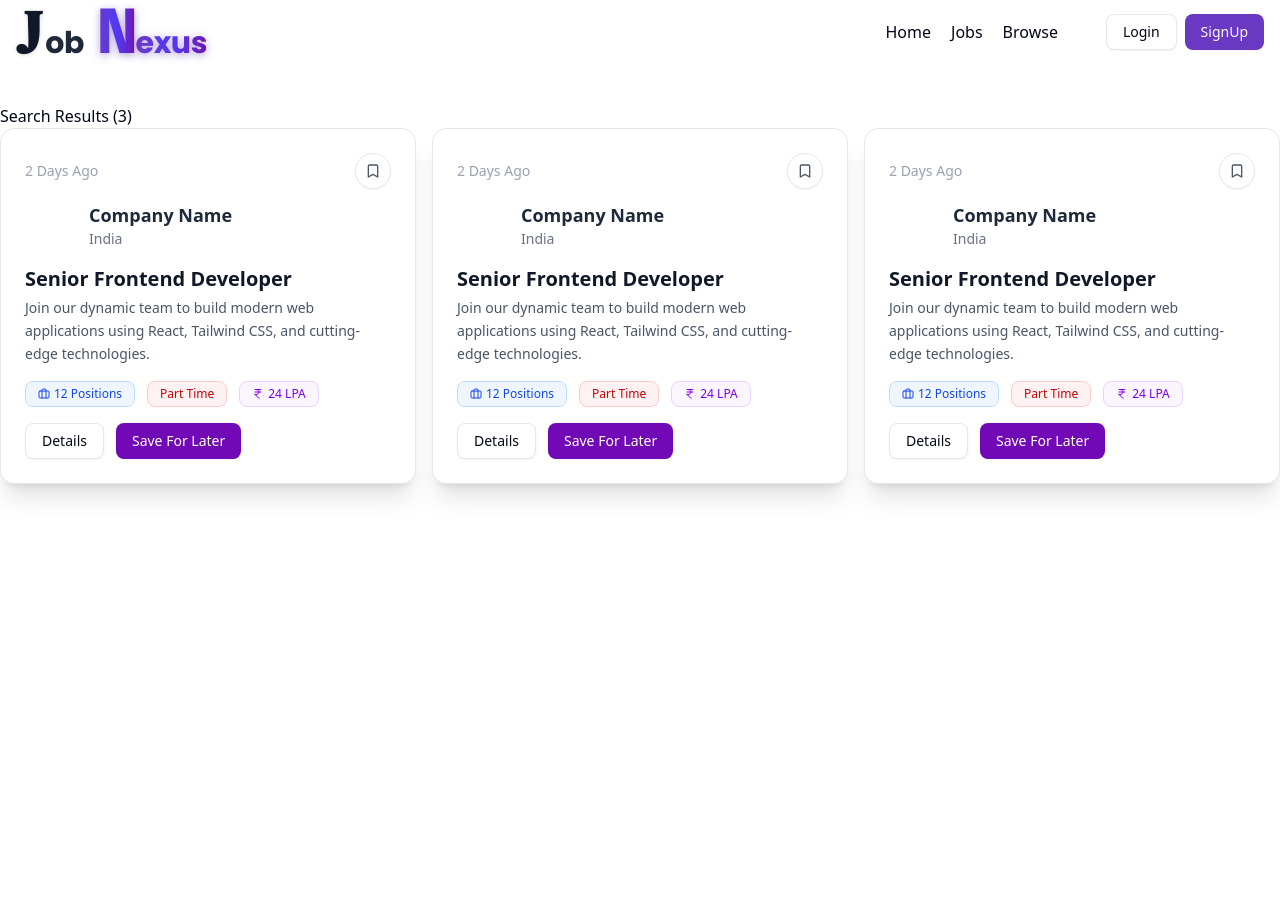
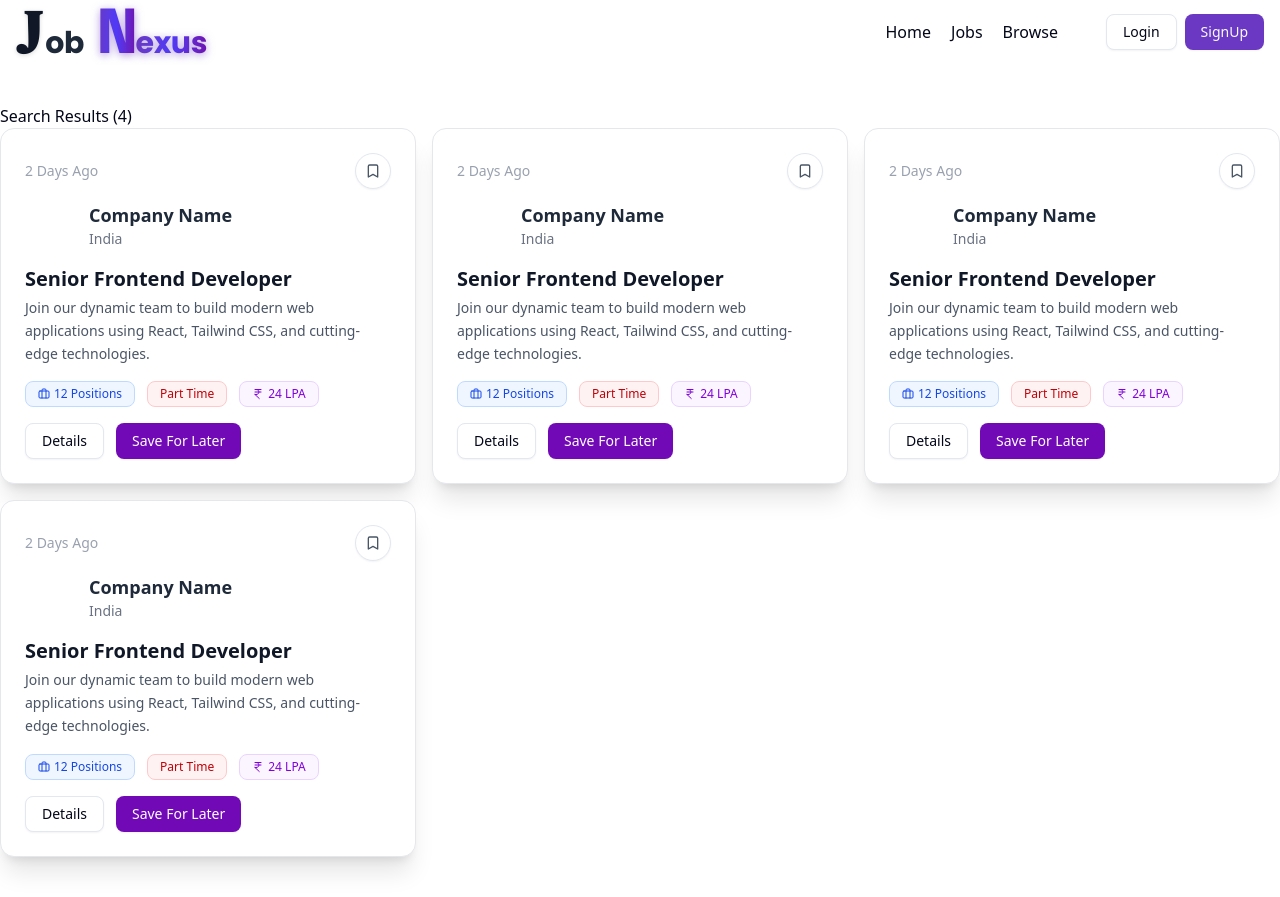
Before and after one commit to saurabhxcod/Job-PORTAL, a React (Vite) app in the folder frontend/: page /browse in a window 1280 px wide. Before the commit the page ends 800 px from the top, so only its background shows below. Built offline with nearby package versions, Linux system fonts and the light colour scheme.

Commit message:
feat: Update randomJobs array to include an additional job for browsing

```diff
--- a/frontend/src/components/Browse.jsx
+++ b/frontend/src/components/Browse.jsx
@@ -2,7 +2,7 @@ import React from 'react'
 import Job from './Job';
 import Navbar from './shared/Navbar';
 
-const randomJobs = [1, 2, 3];
+const randomJobs = [1, 2, 3,4];
 const Browse = () => {
     return (
         <div>
```
